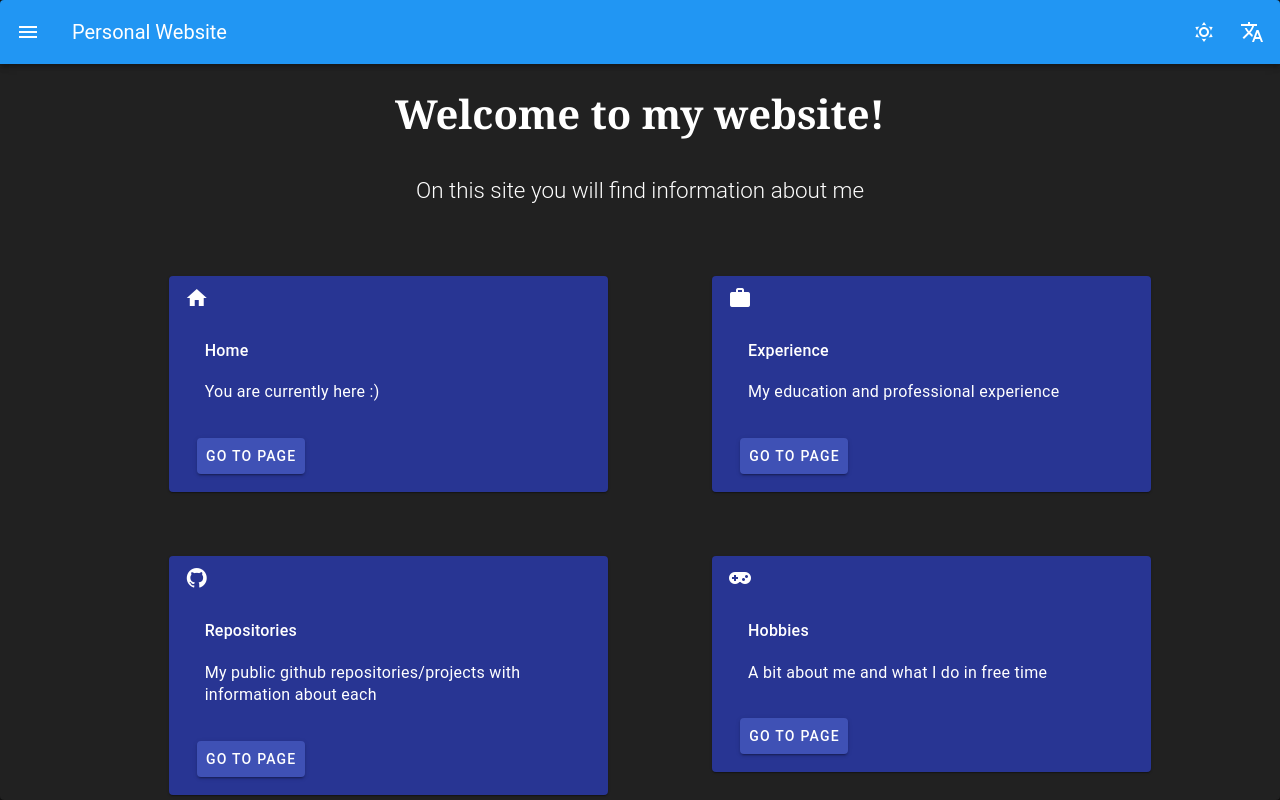
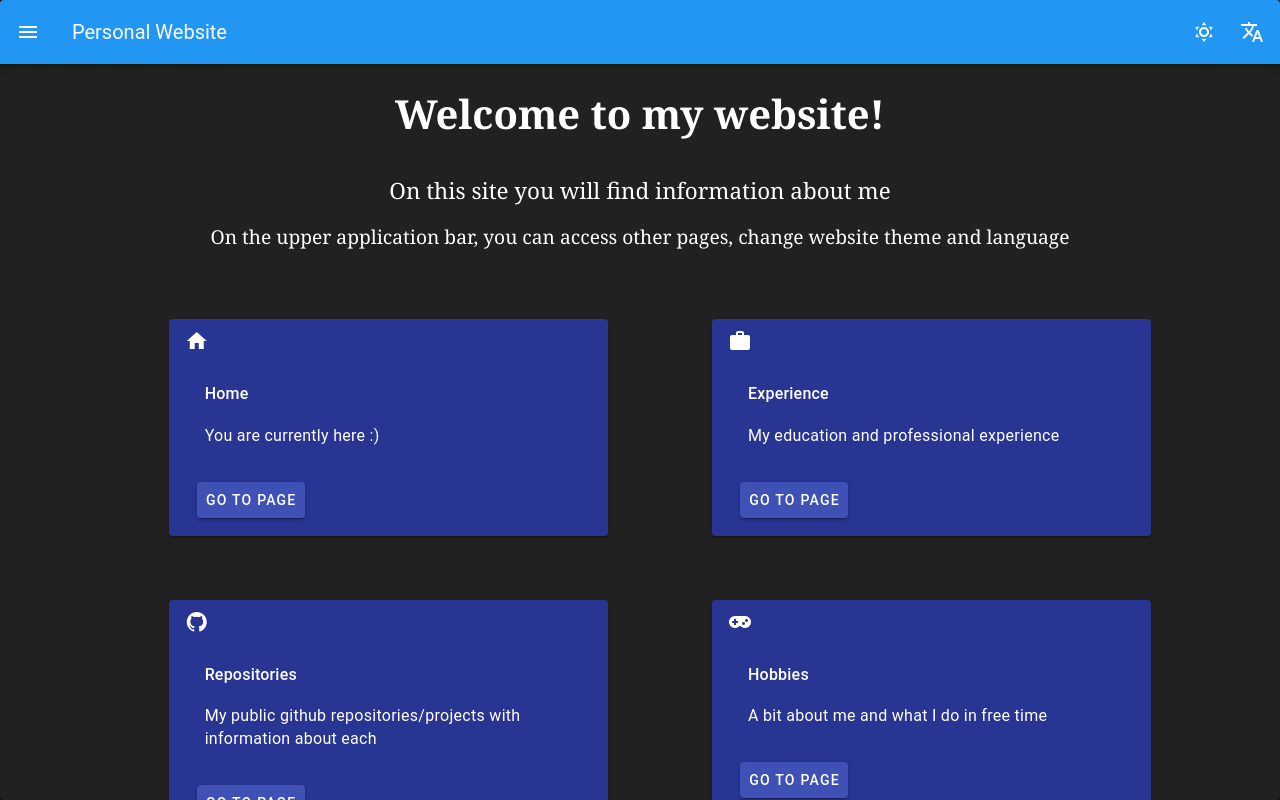
Before and after one commit to kszygenda/personal-website, a Vue app: page /Home in a window 1280 px wide. Built offline with nearby package versions, Linux system fonts and the light colour scheme.

Commit message:
404 github pages test fix, update homepage

```diff
--- a/src/multilanguage/i18n_en.json
+++ b/src/multilanguage/i18n_en.json
@@ -13,6 +13,7 @@
     "theme_tooltip": "Click to change theme mode",
     "language_tooltip": "Click to change language",
     "view_card_button_text": "Go to page",
+    "options_text": "On the upper application bar, you can access other pages, change website theme and language",
     "Views_card_descriptions": {
       "Home": "You are currently here :)",
       "Experience": "My education and professional experience",
--- a/src/multilanguage/i18n_pl.json
+++ b/src/multilanguage/i18n_pl.json
@@ -13,6 +13,7 @@
     "theme_tooltip": "Kliknij aby zmienić kolor tła",
     "language_tooltip": "Kliknij aby zmienić język",
     "view_card_button_text": "Przejdź do strony",
+    "options_text": "W górnej częsci strony możesz przejść przez szufladę nawigacyjną do pozostałych stron, zmienić tło i język strony",
     "Views_card_descriptions": {
       "Home": "Tutaj się znajdujesz :)",
       "Experience": "Moje wykształcenie oraz doświadczenie zawodowe",
--- a/src/pages/HomePage.vue
+++ b/src/pages/HomePage.vue
@@ -2,6 +2,7 @@
   <div class="text-center">
     <h1>{{ tm('HomeView.welcome') }}</h1>
     <h4>{{tm('HomeView.welcome_text')}}</h4>
+    <p>{{tm("HomeView.options_text")}}</p>
   </div>
   <v-container fluid>
     <v-row justify="center">
@@ -74,10 +75,18 @@ h4
   font-weight: 300
   margin-top: 30px
   text-align: center
+  font-family: Georgia
 
 div
   font-size: 1rem
   line-height: 1.5
   margin: 10px 20px
 
+p
+  font-size: 1.2rem
+  font-weight: 200
+  margin-top: 15px
+  text-align: center
+  font-family: Georgia
+
 </style>
```
Also changed, not shown: 404.html (added, +15 -0 lines).
